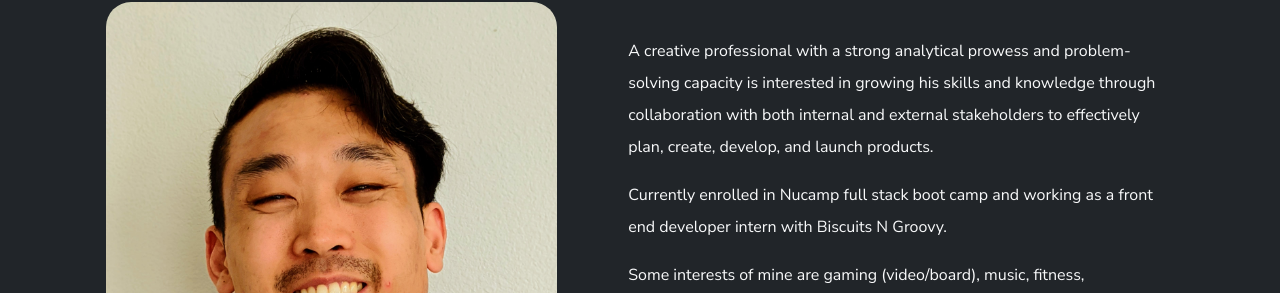
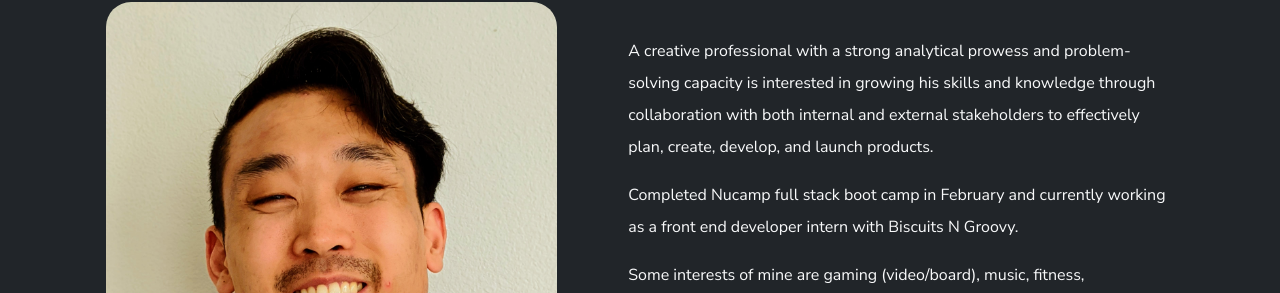
Before and after one commit to michaelhtran120/Portfolio, a React (Create React App) app: page / in a window 1280 px wide. Shown: the part 3030-3323 px from the top of the page. Built offline with nearby package versions, Linux system fonts and the light colour scheme.

Commit message:
update about section to reflect bootcamp status

```diff
--- a/src/components/About/About.jsx
+++ b/src/components/About/About.jsx
@@ -32,7 +32,7 @@ const About = () => {
                 products.
               </p>
               <p className="lh-lg">
-                Currently enrolled in Nucamp full stack boot camp and working as a front end developer intern with Biscuits N Groovy.
+                Completed Nucamp full stack boot camp in February and currently working as a front end developer intern with Biscuits N Groovy.
               </p>
               <p className="lh-lg">
                 Some interests of mine are gaming (video/board), music, fitness, photography, cooking, and dance. Always open to learning and
```
